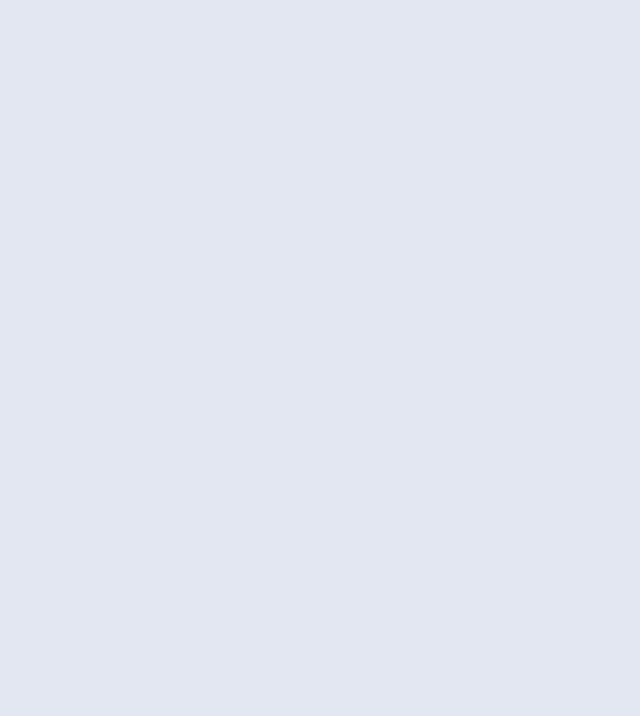
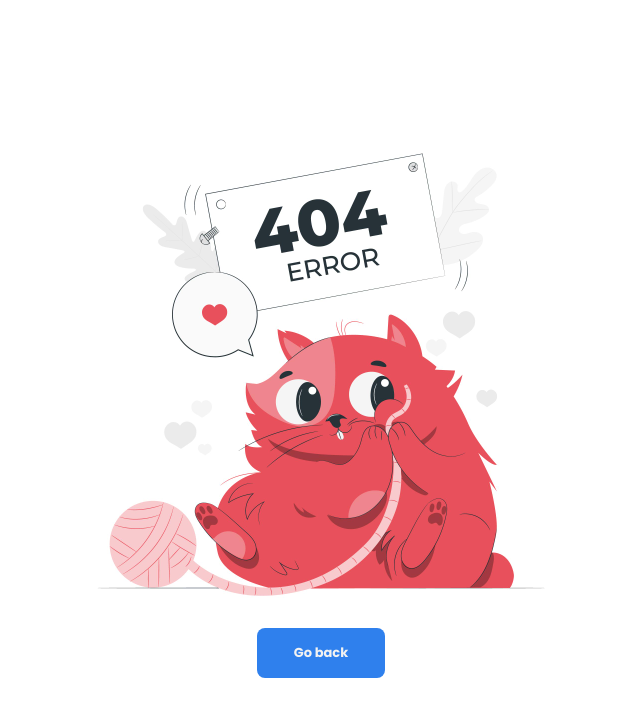
Before and after one commit to NickMomotenko/task-manager, a React (Vite) app: page /404 in a window 1280 px wide. Before the commit this address had no page. Shown: the top 716 px of the page, without its empty margins (319-959 px from the left). Built offline with nearby package versions, Linux system fonts and the light colour scheme.

Commit message:
create 404-page , fixed AlertContainer, auth reducer

```diff
--- a/src/App.tsx
+++ b/src/App.tsx
@@ -1,30 +1,58 @@
-import { Routes, Route } from "react-router-dom";
-
-import { MainContent } from "./components/MainContent";
+import { Routes, Route, Outlet, Navigate } from "react-router-dom";
+import { useSelector } from "react-redux";
 
 import { Projects } from "./pages/Projects";
 import { ProjectScreen } from "./pages/ProjectScreen";
 import { AuthPage } from "./pages/AuthPage";
+import { Page404 } from "./pages/Page404";
 
 import { AlertContainer } from "./containers/AlertContainer";
+import { Registration } from "./containers/Registration";
+import { ForgotPassword } from "./containers/ForgotPassword";
+import { Login } from "./containers/Login";
 
-import { AppWrapp } from "./AppStyles";
+import { MobileApprove } from "./components/MobileApprove";
 import { Loader } from "./components/Loader";
+
+import { RootState } from "./redux/store";
+
+import { AppRouter, AppWrapp } from "./AppStyles";
+import { authPathes } from "./helpers/routes";
+import { MainContent } from "./components/MainContent";
+
+const PrivateRoute = () => {
+  const { isLogin } = useSelector((state: RootState) => state.auth);
+
+  return isLogin ? (
+    <MainContent>
+      <Outlet />
+    </MainContent>
+  ) : (
+    <Navigate to={authPathes.login} />
+  );
+};
 
 export const App = () => {
   return (
     <AppWrapp>
-      <Routes>
-        <Route path="/" element={<MainContent />}>
-          <Route path="/" element={<Projects />} />
-          <Route path="/project/:id" element={<ProjectScreen />} />
-        </Route>
-        <Route path="/auth" element={<AuthPage />}>
-          <Route path="*" element={<AuthPage />} />
-        </Route>
-      </Routes>
       <AlertContainer />
       <Loader />
+      <AppRouter>
+        <Routes>
+          <Route path="*" element={<Navigate replace to="/404" />} />
+          <Route path="/" element={<PrivateRoute />}>
+            <Route path="/" element={<Projects />} />
+            <Route path="/project/:id" element={<ProjectScreen />} />
+          </Route>
+          <Route path="auth/" element={<AuthPage />}>
+            <Route path="login" element={<Login />} />
+            <Route path="registration" element={<Registration />} />
+            <Route path="mobile" element={<MobileApprove />} />
+            <Route path="forgot-password" element={<ForgotPassword />} />
+          </Route>
+          <Route path="404" element={<Page404 />} />
+        </Routes>
+      </AppRouter>
     </AppWrapp>
   );
 };
--- a/src/AppStyles.ts
+++ b/src/AppStyles.ts
@@ -7,3 +7,8 @@ export const AppWrapp = styled.div`
   display: flex;
   flex-direction: column;
 `;
+
+export const AppRouter = styled.div`
+  height: 100%;
+  width: 100%;
+`;
--- a/src/components/MainContent/index.tsx
+++ b/src/components/MainContent/index.tsx
@@ -1,17 +1,17 @@
-import { Outlet } from "react-router-dom";
-
 import { Container } from "../Container";
+import Header from "../Header";
 
 import { MainContentWrapp } from "./styled";
-import Header from "../Header";
 
-export const MainContent = () => {
+type MainContentProps = {
+  children: React.ReactNode;
+};
+
+export const MainContent: React.FC<MainContentProps> = ({ children }) => {
   return (
     <MainContentWrapp>
       <Header />
-      <Container>
-        <Outlet />
-      </Container>
+      <Container>{children}</Container>
     </MainContentWrapp>
   );
 };
--- a/src/components/MobileApprove/index.tsx
+++ b/src/components/MobileApprove/index.tsx
@@ -18,6 +18,8 @@ import {
   MobileApproveMessage,
 } from "./styled";
 import { validateInputs } from "../../pages/AuthPage/helper";
+import { useDispatch } from "react-redux";
+import { SET_LOGIN } from "../../redux/auth/types";
 
 export const MobileApprove = () => {
   const [index, setIndex] = useState(0);
@@ -27,6 +29,8 @@ export const MobileApprove = () => {
   const second = useInput();
   const third = useInput();
   const fourth = useInput();
+
+  const dispatch = useDispatch();
 
   const { startTimer, seconds, started } = useTimer({ initialValue: 5 });
 
@@ -69,7 +73,9 @@ export const MobileApprove = () => {
 
       const mobileCode = inputs.map((item) => item.value).join("");
 
-      startTimer();
+      // startTimer();
+
+      dispatch({ type: SET_LOGIN });
 
       loader.handleToggleOpen();
 
--- a/src/containers/AlertContainer/styled.ts
+++ b/src/containers/AlertContainer/styled.ts
@@ -1,12 +1,12 @@
 import styled, { css } from "styled-components";
 
 export const AlertContainerWrapp = styled.div<{ isOpen: boolean }>`
-  height: 30%;
-  width: 40%;
+  height: 100%;
+  width: 30%;
   position: fixed;
   right: -100%;
   bottom: 0;
-  z-index: 10;
+  z-index: 1;
   opacity: 0;
   visibility: hidden;
 
@@ -17,7 +17,7 @@ export const AlertContainerWrapp = styled.div<{ isOpen: boolean }>`
   align-items: flex-end;
   justify-content: flex-end;
 
-  padding: 15px 0;
+  padding: 15px 20px;
 
   ${({ isOpen }) =>
     isOpen &&
--- a/src/context/AlertContext.jsx
+++ b/src/context/AlertContext.jsx
@@ -31,11 +31,11 @@ export const AlertProvider = ({ children }) => {
 
     setAlerts((prev) => [...prev, alertObj]);
 
-    timeout = window.setTimeout(() => {
-      setAlerts((prev) => [
-        ...prev.filter((prevAlert) => prevAlert.id !== alertObj.id),
-      ]);
-    }, baseTimer);
+    // timeout = window.setTimeout(() => {
+    //   setAlerts((prev) => [
+    //     ...prev.filter((prevAlert) => prevAlert.id !== alertObj.id),
+    //   ]);
+    // }, baseTimer);
   };
 
   const deleteAlert = (id) => {
--- a/src/pages/AuthPage/index.tsx
+++ b/src/pages/AuthPage/index.tsx
@@ -1,13 +1,8 @@
-import { useEffect, useState } from "react";
+import { useContext, useEffect, useState } from "react";
 
-import { useLocation } from "react-router-dom";
+import { Outlet, useLocation } from "react-router-dom";
 
 import { Logo } from "../../components/Logo";
-import { MobileApprove } from "../../components/MobileApprove";
-
-import { Login } from "../../containers/Login";
-import { Registration } from "../../containers/Registration";
-import { ForgotPassword } from "../../containers/ForgotPassword";
 
 import { AuthSlider } from "./AuthSlider";
 import { AuthWrapper } from "./AuthWrapper";
@@ -19,17 +14,27 @@ import {
   AuthPageLogo,
   AuthPageContainer,
 } from "./styled";
+
 import { authPathes } from "../../helpers/routes";
+
+import { AlertContext } from "../../context/AlertContext";
 
 export const AuthPage = () => {
   const [title, setTitle] = useState("");
 
   const location = useLocation();
 
-  const isLoginPath = location.pathname === authPathes.login;
-  const isRegistrationPath = location.pathname === authPathes.registration;
-  const isVerifyMobilePath = location.pathname === authPathes.mobile;
-  const isForgotPasswordPath = location.pathname === authPathes.forgot;
+  const { generateAlert } = useContext(AlertContext);
+
+  useEffect(() => {
+    setTimeout(() => {
+      generateAlert({
+        type: "info",
+        title: "Welcome to the Task Manager",
+        text: "You can use absolutely any data in the login form , also in the mobile approve - and after that you will be navigate to the root path",
+      });
+    }, 1500);
+  }, []);
 
   useEffect(() => {
     generateTitle();
@@ -67,10 +72,7 @@ export const AuthPage = () => {
             <Logo />
           </AuthPageLogo>
           <AuthWrapper title={title}>
-            {isLoginPath && <Login />}
-            {isRegistrationPath && <Registration />}
-            {isVerifyMobilePath && <MobileApprove />}
-            {isForgotPasswordPath && <ForgotPassword />}
+            <Outlet />
           </AuthWrapper>
         </AuthPageContent>
         <AuthPageImage>
--- /dev/null
+++ b/src/pages/Page404/index.tsx
@@ -0,0 +1,43 @@
+import { useSelector } from "react-redux";
+
+import { Button } from "../../components/Button";
+
+import { RootState } from "../../redux/store";
+
+import {
+  Page404BackBtn,
+  Page404Wrapp,
+  Page404Content,
+  Page404Image,
+} from "./styled";
+
+import image_404 from "../../assets/404/1.jpg";
+import { useNavigate } from "react-router-dom";
+import { authPathes } from "../../helpers/routes";
+
+export const Page404 = () => {
+  const { isLogin } = useSelector((state: RootState) => state.auth);
+
+  const navigate = useNavigate();
+
+  const navigateToLogin = () => {
+    if (isLogin) {
+      navigate("/");
+    } else {
+      navigate(authPathes.login);
+    }
+  };
+
+  return (
+    <Page404Wrapp>
+      <Page404Content>
+        <Page404Image src={image_404} alt="404 page image" />
+        <Page404BackBtn>
+          <Button size="b" onClick={navigateToLogin}>
+            Go back
+          </Button>
+        </Page404BackBtn>
+      </Page404Content>
+    </Page404Wrapp>
+  );
+};
--- /dev/null
+++ b/src/pages/Page404/styled.ts
@@ -0,0 +1,22 @@
+import styled from "styled-components";
+
+export const Page404Wrapp = styled.div`
+  height: 100%;
+  width: 100%;
+  background: #fff;
+
+  display: flex;
+  align-items: center;
+  justify-content: center;
+`;
+
+export const Page404Image = styled.img`
+  display: inline-block;
+  max-width: 500px;
+`;
+
+export const Page404BackBtn = styled.div``;
+
+export const Page404Content = styled.div`
+    text-align: center;
+`;
--- a/src/redux/auth/reducer.js
+++ b/src/redux/auth/reducer.js
@@ -1,3 +1,5 @@
+import { SET_LOGIN } from "./types";
+
 import ph_3 from "../../assets/member/3.png";
 
 const initialState = {
@@ -7,10 +9,14 @@ const initialState = {
     avatar: ph_3,
     position: "Project Owner",
   },
+  isLogin: true,
 };
 
 export const authReducer = (state = initialState, action) => {
   switch (action.type) {
+    case SET_LOGIN: {
+      return { ...state, isLogin: true };
+    }
   }
   return state;
 };
--- a/src/redux/auth/types.ts
+++ b/src/redux/auth/types.ts
@@ -0,0 +1 @@
+export const SET_LOGIN = "SET_LOGIN";
```
Also changed, not shown: src/assets/404/1.jpg (added).
